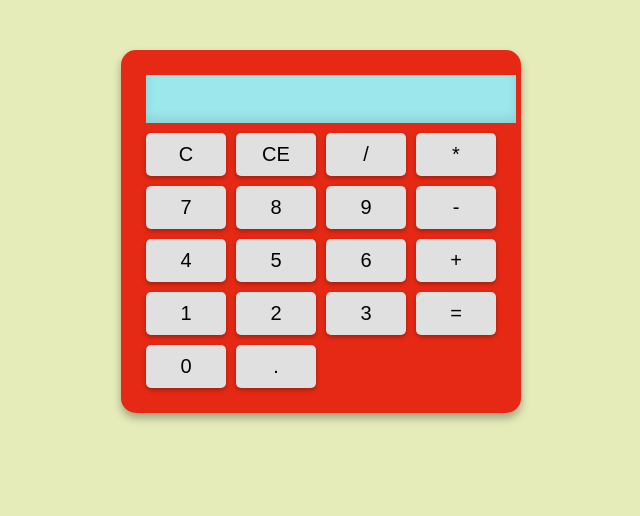
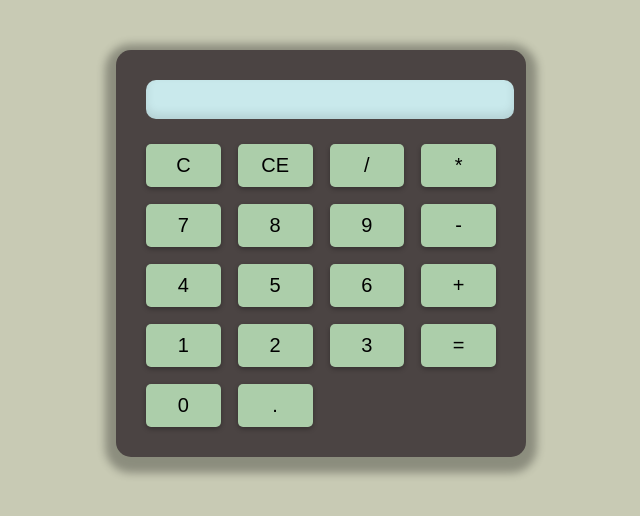
Before and after one commit to Ferdousmohammed/Dynamic-Grading, a plain HTML site: page index.html in a window 1280 px wide. Shown: the whole page, without its empty margins (319-959 px from the left). Drawn offline with Linux system fonts and the light colour scheme.

Commit message:
final-commit

```diff
--- a/script1.js
+++ b/script1.js
@@ -2,6 +2,9 @@ let result = document.getElementById("result");
 
 function addToDisplay(value) {
   result.value += value;
+
+
+
 }
 
 function clearDisplay() {
--- a/style1.css
+++ b/style1.css
@@ -1,39 +1,44 @@
 body {
-    background-color: #e6ebba;
+    background-color: #c8cab4;
     font-family: Arial, sans-serif;
   }
 
   .calculator {
-    background-color: rgb(230, 41, 20);
+    background-color: rgb(75, 68, 67);
     border-radius: 15px;
-    box-shadow: 0 5px 8px rgba(0,0,0,.3);
+    box-shadow: 0 5px 8px 11PX rgba(0,0,0,.3);
     margin: 50px auto;
-    padding: 25px;
+    padding: 30px;
     width: 350px;
   }
 
   .display {
-    margin-bottom: 10px;
+    margin-bottom: 25px;
+
+  }
+  #result {
+    border-radius: 10px;
   }
 
   .display input {
-    background-color: #9ce7ec;
+    background-color: #c9e9ec;
     border: none;
     box-shadow: inset 0 -5px 10px rgba(0,0,0,.1);
-    font-size: 24px;
-    padding: 10px;
+    font-size: 18px;
+    padding: 9px;
     text-align: right;
     width: 100%;
   }
 
   .keys {
     display: grid;
-    grid-gap: 10px;
+    grid-gap: 17px;
     grid-template-columns: repeat(4, 1fr);
+
   }
 
   .keys button {
-    background-color: #e0e0e0;
+    background-color: #acceaa;
     border: none;
     border-radius: 5px;
     box-shadow: 0 2px 5px rgba(0,0,0,.3);
```
Also changed, not shown: index.html (+3 -0 lines).
